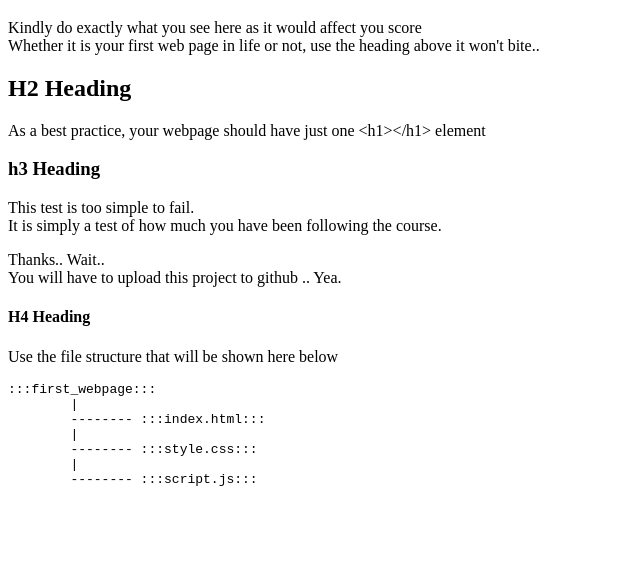
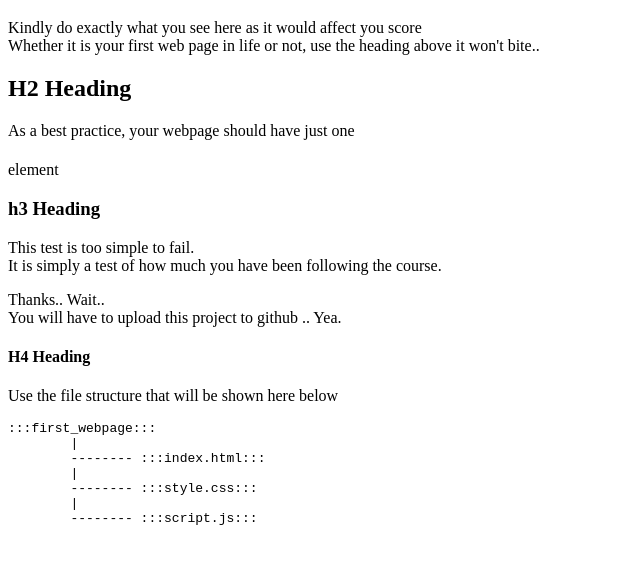
Before and after one commit to slimiekay/first_webpage, a plain HTML site: page index.html in a window 1280 px wide. Shown: the part 61-624 px from the top of the page, without its empty margins (0-640 px from the left). Drawn offline with Linux system fonts and the light colour scheme.

Commit message:
change webpage text

```diff
--- a/index.html
+++ b/index.html
@@ -10,7 +10,7 @@
     <h1>First Web Page</h1>
     <p>Kindly do exactly what you see here as it would affect you score<br>Whether it is your first web page in life or not, use the heading above it won't bite..</p>
     <h2>H2 Heading</h2>
-    <p>As a best practice, your webpage should have just one &lt;h1&gt;&lt;/h1&gt; element</p>
+    <p>As a best practice, your webpage should have just one <h1></h1> element</p>
     <h3>h3 Heading</h3>
     <p>This test is too simple to fail.<br>It is simply a test of how much you have been following the course. </p>
     <p>Thanks.. Wait..<br>You will have to upload this project to github .. Yea.</p>
```
